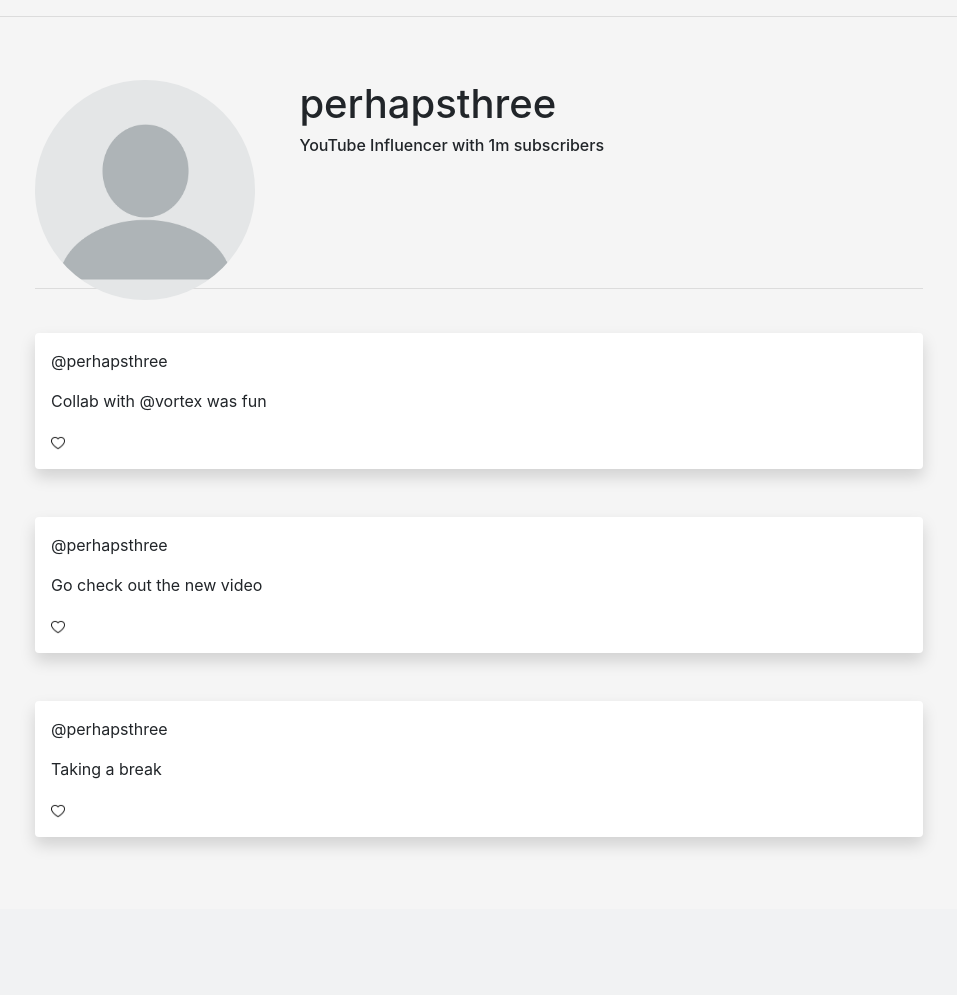
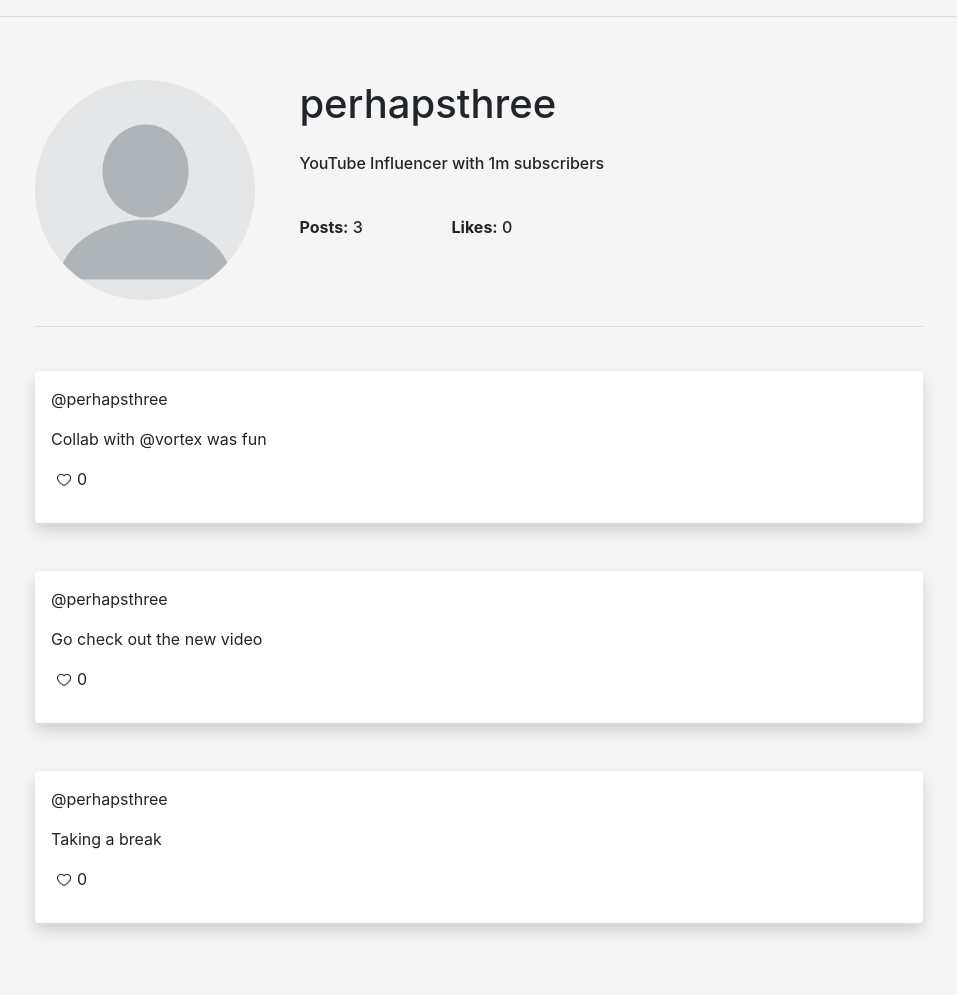
Before and after one commit to aetriusgx/cst-socialfinal, a Flask app: page /user/perhapsthree in a window 1280 px wide. Shown: the part 58-1053 px from the top of the page, without its empty margins (202-1159 px from the left). Before the commit the page ends 905 px from the top, so only its background shows below. Run offline with Flask 2, Linux system fonts and the light colour scheme; some libraries are stand-ins or nearby versions.

Commit message:
updated user profile's

```diff
--- a/app/main.py
+++ b/app/main.py
@@ -33,8 +33,15 @@ def view_profiles():
 @app.route('/user/<username>')
 def view_user(username):
 	userInfo = {}
+	count = 0
+	likes = 0
 	for user in user_data:
 		if user['username'] == username:
 			user_info = user
+			count = len(user['posts'])
+			for post in user['posts']:
+				likes = likes + user['posts'][post][1]
 
-	return render_template('user_profile.html', user_info=user_info)
+
+
+	return render_template('user_profile.html', user_info=user_info, num_posts=count, num_likes=likes)
--- a/app/src/users.py
+++ b/app/src/users.py
@@ -135,18 +135,18 @@ mockup_users = [
 	"description": "I am increadibily boring, hi",		               			# User bio
 	"posts": {										 		  	# User posts
 		"764274980": ["Oh no Zee released another ATS truck sound mod, goodbye to my wallet", 0, 0, ""],  			# 9 digit Random post ID: [Post text, likes, shares, ""]
-		"974279438": ["Where did my earbuds go", 0, 0, ""],
-		"313142453": ["My USB cable is broken", 0, 0, "rip_usb.png"],
-		"432425388": ["Type C is best cable", 0, 0, ""],
-		"888035908": ["My internet is less than 1mbps I love it here", 0, 0, ""],
+		"974279438": ["Where did my earbuds go", 3, 0, ""],
+		"313142453": ["My USB cable is broken", 10, 0, "rip_usb.png"],
+		"432425388": ["Type C is best cable", 12, 0, ""],
+		"888035908": ["My internet is less than 1mbps I love it here", 1, 0, ""],
 		"215354119": ["I saw a cool car on my way back from Melbourne", 0, 0, ""],
-		"238938411": ["Someone called me a pilgrim today", 0, 0, ""],
-		"838381108": ["I saw a car on the side of the road today and Phil Swift must have been driving because that was a lot of damage", 0, 0, ""],
-		"732979591": ["Julius Caesar was 174% knife by volume by the end of his career", 0, 0, ""],
-		"999979711": ["Roombas will save us all, until they get stuck on twigs or become sentient", 0, 0, ""],
-		"084919911": ["I\'m hungry... also depressed, but mostly hungry", 0, 0, ""],
-		"938480111": ["Space Crisps", 0, 0, ""],
-		"858481958": ["Muhhhhh grafixxxxx", 0, 0, ""],
+		"238938411": ["Someone called me a pilgrim today", 3, 0, ""],
+		"838381108": ["I saw a car on the side of the road today and Phil Swift must have been driving because that was a lot of damage", 5, 0, ""],
+		"732979591": ["Julius Caesar was 174% knife by volume by the end of his career", 2, 0, ""],
+		"999979711": ["Roombas will save us all, until they get stuck on twigs or become sentient", 7, 0, ""],
+		"084919911": ["I\'m hungry... also depressed, but mostly hungry", 5, 0, ""],
+		"938480111": ["Space Crisps", 3, 0, ""],
+		"858481958": ["Muhhhhh grafixxxxx", 4, 0, ""],
 
 	}},
 	# Need to updated users past this
--- a/app/static/css/home.css
+++ b/app/static/css/home.css
@@ -34,8 +34,8 @@
 .left-side-content .user-preview .upper-preview img {
 	width: auto;
 	height: auto;
-	max-width: 196px;
-	max-height: 196px;
+	max-width: 150px;
+	max-height: 150px;
 	border-radius: 50%;
 }
 
@@ -101,8 +101,10 @@
 	width: auto;
 }
 
+
 .user-post .post-interaction .post-int-text {
-	margin-left: 4px;
+	margin: 1.1%;
+    padding: 0%;
 }
 
 /*this is the color for the button*/
--- a/app/static/css/user.css
+++ b/app/static/css/user.css
@@ -6,19 +6,36 @@
     margin-left: 20%;
 }
 
+.username {
+    margin-bottom: 3%;
+}
+
 .post-image {
     float: left;
     margin-right: 5%;
 }
 
 .description {
-    margin-bottom: 15%;
+    margin-bottom: 5%;
 }
 
 .post-interaction .post-icons {
 	height: 14px;
 	width: auto;
+    float: left;
+    margin: .7%;
+    padding: 0%;
 }
+
+.post {
+    float: left;
+    margin-right: 10%;
+}
+
+.like {
+    margin-bottom: 10%;
+}
+
 
 .shadow {
     margin-top: 5%;
--- a/app/templates/user_profile.html
+++ b/app/templates/user_profile.html
@@ -16,15 +16,23 @@
                     <img class="post-image" src="/static/images/unknown_img.png" width="220px" style="border-radius: 50%;">
                     <h1 class="username">{{ user_info['username'] }}</h>
                     <h6 class="description">{{ user_info['description'] }}</h6>
+                    <h6 class="post"><b>Posts:</b> {{ num_posts }}</h6>
+                    <h6 class="like"><b>Likes:</b> {{ num_likes }}</h6>
+
                     <hr class="seperator">
                     {% for post in user_info['posts'] %}
                         <div class="shadow p-3 mb-5 bg-body rounded" style="background-color: white;">
                             <p>@{{ user_info['username'] }}<p>
                             <p>{{ user_info['posts'][post][0] }}</p>
+                            {% if user_info['posts'][post][3] != "" %}
+                                <div class="post-image">
+                                    <img src="static/images/post/{{ user_info[0] }}/{{ user_info['posts'][post][3] }}">
+                                </div>
+                            {% endif %}
                             <div class="post-interaction">
                                 <a><img class="post-icons" src="/static/images/icons/love.png"></a>
                                 <!-- for filled heart: /static/images/icons/heart.png -->
-
+                                <p class="post-likes">{{ user_info['posts'][post][1] }}</p>
                             </div>
                         </div>
                     {% endfor %}
```
